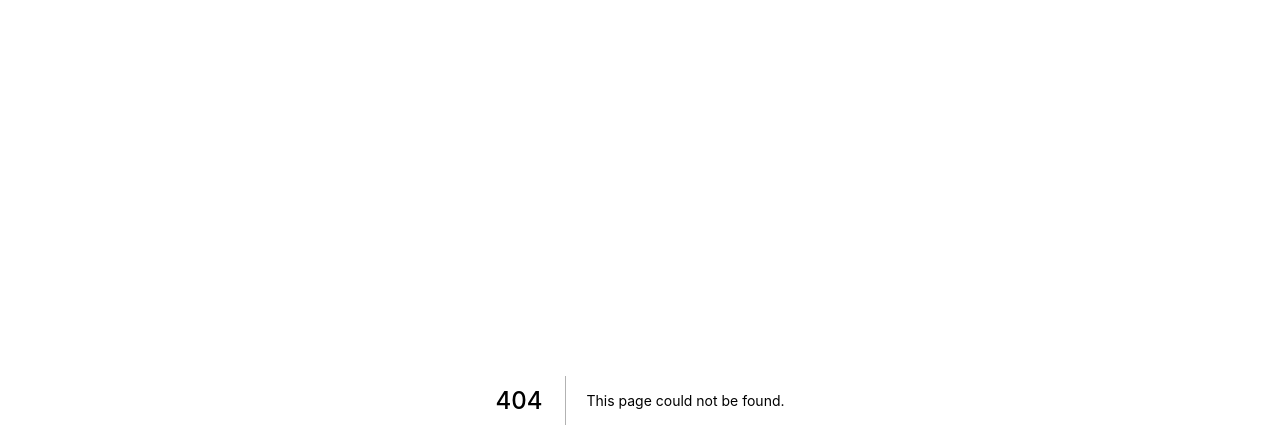
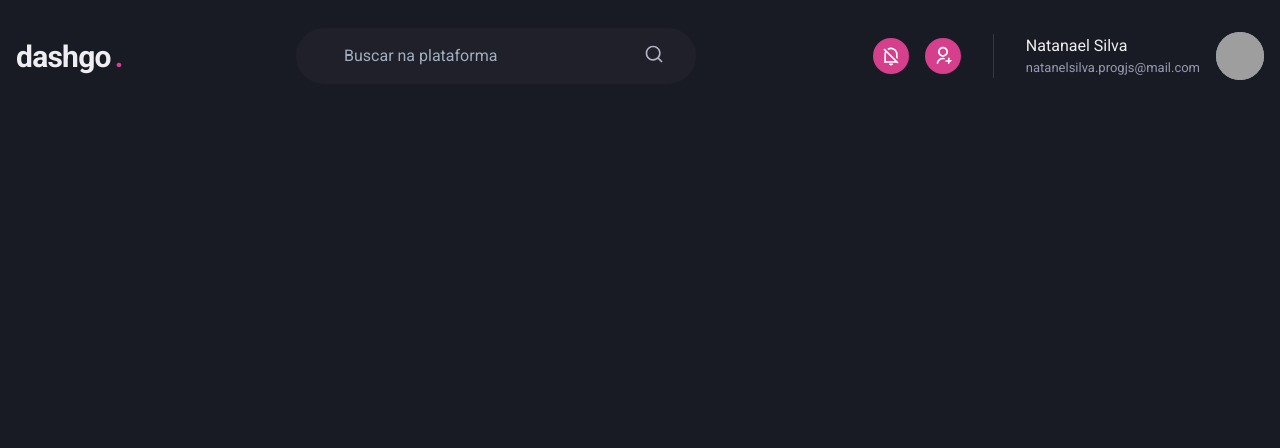
Before and after one commit to NatanSiilva/DashGo, a Next.js app: page /dashboard in a window 1280 px wide. Before the commit this address had no page. Shown: the top 448 px of the page. Built offline with nearby package versions, Linux system fonts and the light colour scheme; grey boxes are pictures that could not be loaded.

Commit message:
Configurando o chakra-ui e criando tela da dash

```diff
--- a/package.json
+++ b/package.json
@@ -15,7 +15,8 @@
     "framer-motion": "^4.1.15",
     "next": "10.2.0",
     "react": "17.0.2",
-    "react-dom": "17.0.2"
+    "react-dom": "17.0.2",
+    "react-icons": "^4.2.0"
   },
   "devDependencies": {
     "@types/node": "^15.0.2",
--- /dev/null
+++ b/src/components/Header.tsx
@@ -0,0 +1,100 @@
+import { Flex, Input, Text, Icon, HStack, Box, Avatar } from "@chakra-ui/react";
+import React from "react";
+import {
+  RiNotificationOffLine,
+  RiSearchLine,
+  RiUserAddLine,
+} from "react-icons/ri";
+
+export function Header() {
+  return (
+    <Flex
+      as="header"
+      w="100%"
+      maxWidth={1480}
+      h="20"
+      marginX="auto"
+      mt="4"
+      paddingX="4"
+      align="center"
+    >
+      <Text fontSize="3xl" fontWeight="bold" letterSpacing="tight" w="64">
+        dashgo
+        <Text as="span" ml={1} color="pink.500">
+          .
+        </Text>
+      </Text>
+
+      <Flex
+        as="label"
+        flex="1"
+        py="4"
+        px="8"
+        ml="6"
+        maxWidth={400}
+        alignSelf="center"
+        color="gray.200"
+        position="relative"
+        bg="gray.800"
+        borderRadius="full"
+      >
+        <Input
+          color="gray.50"
+          variant="unstyled"
+          px="4"
+          mr="4"
+          placeholder="Buscar na plataforma"
+          _placeholder={{ color: "gray.400" }}
+        />
+        <Icon as={RiSearchLine} fontSize="20" />
+      </Flex>
+
+      <Flex align="center" ml="auto">
+        <HStack
+          spacing="4"
+          mx="8"
+          pr="8"
+          py="1"
+          color="gray.300"
+          borderRightWidth={1}
+          borderColor="gray.700"
+        >
+          <Icon
+            as={RiNotificationOffLine}
+            fontSize="20"
+            bg="pink.500"
+            w="9"
+            h="9"
+            p="2"
+            borderRadius="50%"
+            color="white"
+          />
+          <Icon
+            as={RiUserAddLine}
+            fontSize="20"
+            bg="pink.500"
+            w="9"
+            h="9"
+            p="2"
+            borderRadius="50%"
+            color="white"
+          />
+        </HStack>
+
+        <Flex align="center">
+          <Box mr="4" texteAlign="right">
+            <Text>Natanael Silva</Text>
+            <Text color="gray.300" fontSize="small">
+              natanelsilva.progjs@mail.com
+            </Text>
+          </Box>
+          <Avatar
+            size="md"
+            nome="Natanel Silva"
+            src="https://github.com/NatanSiilva.png"
+          />
+        </Flex>
+      </Flex>
+    </Flex>
+  );
+}
--- a/src/pages/_app.tsx
+++ b/src/pages/_app.tsx
@@ -4,7 +4,7 @@
 
 function MyApp({ Component, pageProps }: AppProps) {
   return (
-    <ChakraProvider  theme={theme}>
+    <ChakraProvider resetCSS  theme={theme}>
       <Component {...pageProps} />
     </ChakraProvider>
   );
--- /dev/null
+++ b/src/pages/_document.tsx
@@ -0,0 +1,21 @@
+import Document, { Head, Html, Main, NextScript } from "next/document";
+
+export default class MyDocument extends Document {
+  render() {
+    return (
+      <Html>
+        <Head>
+          <link rel="preconnect" href="https://fonts.gstatic.com" />
+          <link
+            href="https://fonts.googleapis.com/css2?family=Roboto:wght@400;500;700&display=swap"
+            rel="stylesheet"
+          />
+        </Head>
+        <body>
+          <Main />
+          <NextScript />
+        </body>
+      </Html>
+    );
+  }
+}
--- /dev/null
+++ b/src/pages/dashboard.tsx
@@ -0,0 +1,7 @@
+import { Header } from "../components/Header";
+
+export default  function Dasboard() {
+  return (
+    <Header />
+  )
+}
--- a/src/styles/theme.ts
+++ b/src/styles/theme.ts
@@ -1,6 +1,25 @@
 import { extendTheme } from "@chakra-ui/react";
 
 export const theme = extendTheme({
+  colors: {
+    gray: {
+      "900": "#181b23",
+      "800": "#1f2029",
+      "700": "#353646",
+      "600": "#4b4d63",
+      "500": "#616480",
+      "300": "#9699b0",
+      "200": "#b3b5c6",
+      "100": "#d1d2dc",
+      "50": "#eeeef2",
+    }
+  },
+
+  fonts: {
+    heading: 'Roboto',
+    body: 'Roboto',
+  },
+
   styles: {
     global: {
       body: {
```
Also changed, not shown: src/components/Form/input.tsx (added, +31 -0 lines), src/pages/index.tsx (+24 -3 lines), 1 other file (tests, documents, lock files or other folders).
